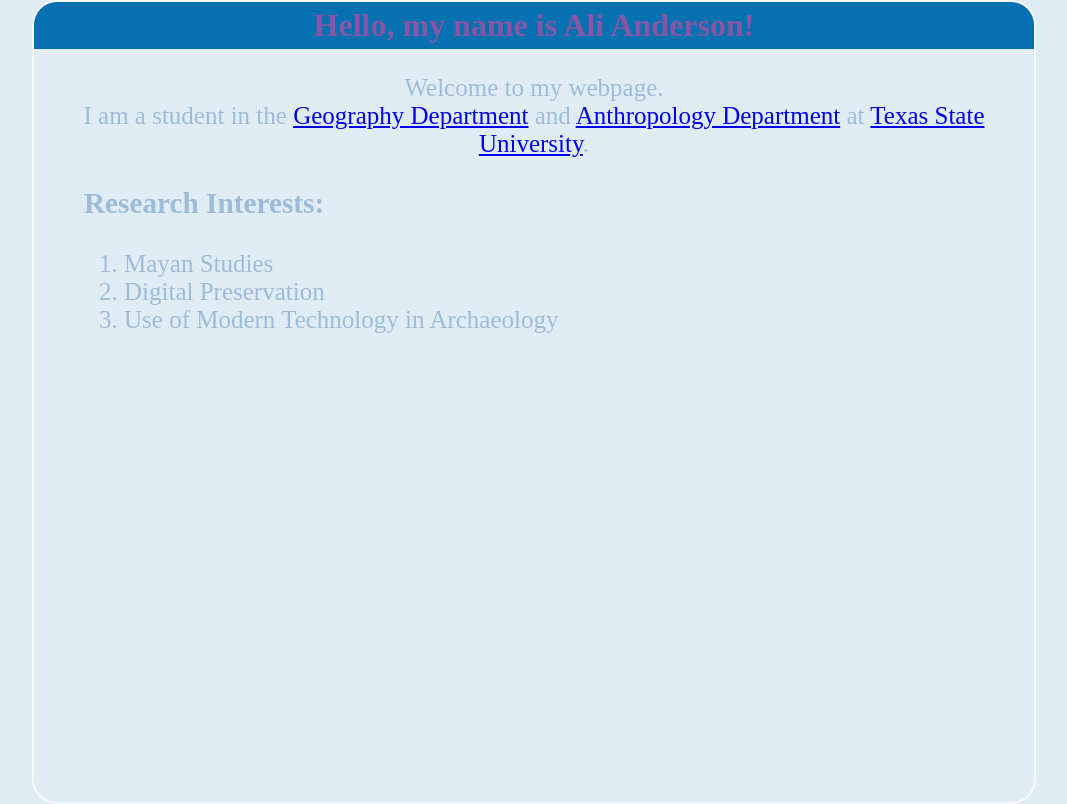
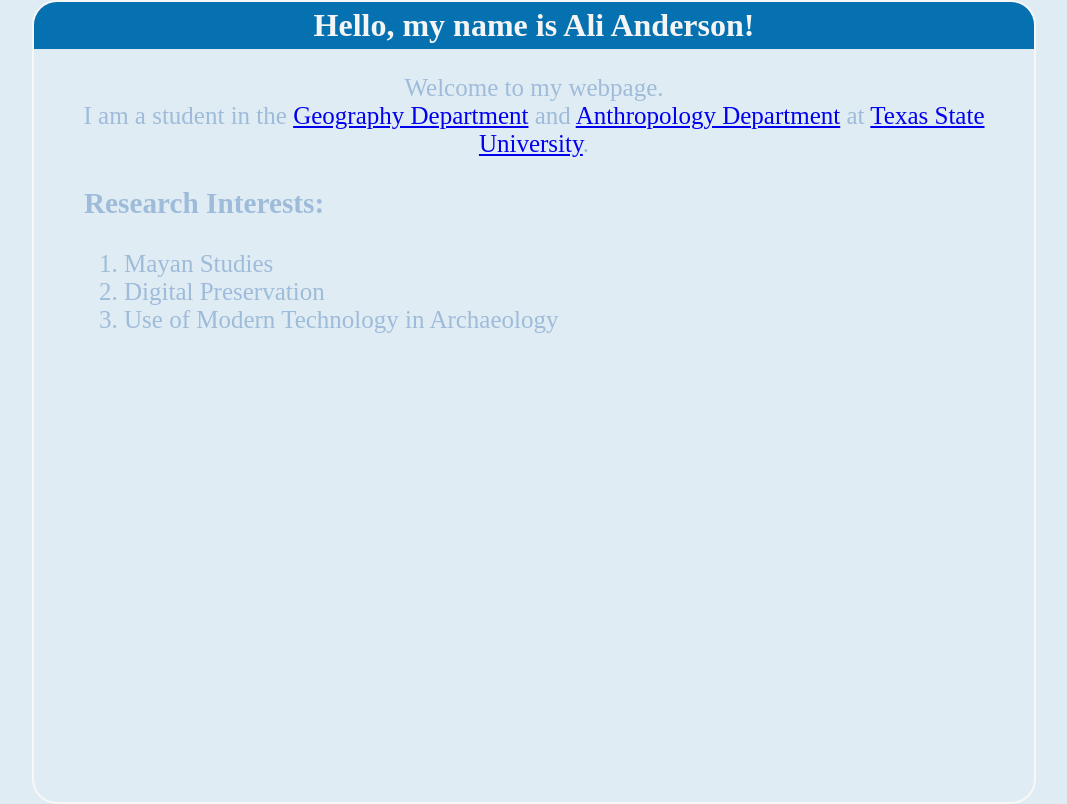
Before and after one commit to chicken-fingers-backup/chicken-fingers-backup.github.io, a plain HTML site: page index.html in a window 1280 px wide. Shown: the whole page, without its empty margins (106-1173 px from the left). Drawn offline with Linux system fonts and the light colour scheme.

Commit message:
Updated color

```diff
--- a/css/main_style.css
+++ b/css/main_style.css
@@ -12,7 +12,7 @@ body {
   margin: 0;
 }
 h1 {
-  color: #8856a7;
+  color: #f5f5f5;
   padding: 5px;
   margin: 0;
 }
```
